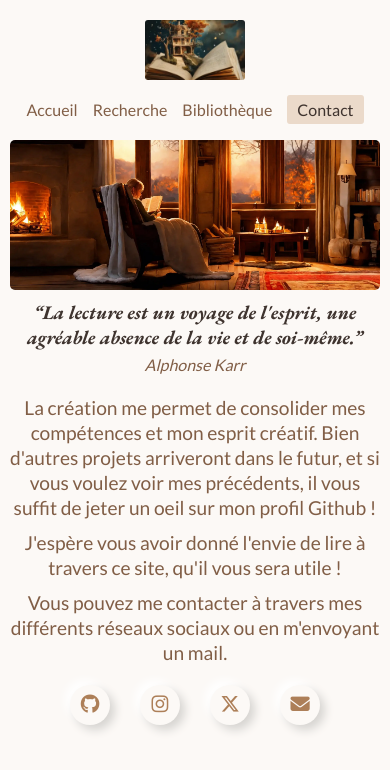
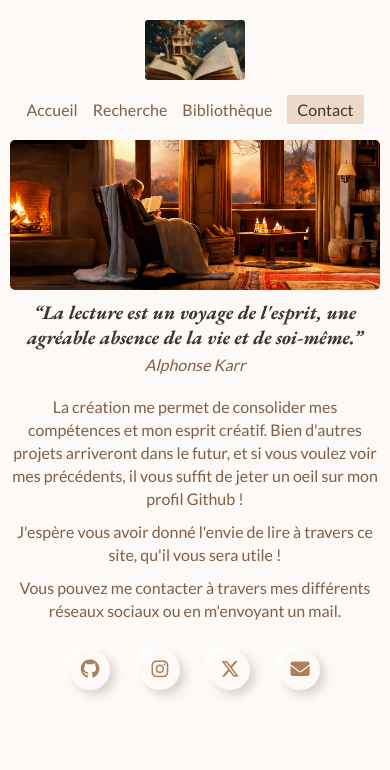
Before and after one commit to AlexDDevv/My-library, a React (Vite) app: page /contact in a window 390 px wide. Shown: the top 770 px of the page. Built offline with nearby package versions, Linux system fonts and the light colour scheme; no server answers.

Commit message:
add responsive for contact, modif for home and change quotes order

```diff
--- a/src/assets/sass/components/Banner/_banner.scss
+++ b/src/assets/sass/components/Banner/_banner.scss
@@ -1,10 +1,9 @@
 .banner {
     height: max(200px, 15vw);
-    margin-bottom: 20px;
+    margin-bottom: 10px;
 
     @media screen and (max-width: 768px) {
         height: max(150px, 26vw);
-        margin-bottom: 10px;
     }
     @media screen and (max-width: 375px) {
         height: 125px;
--- a/src/assets/sass/components/Contact/_contact.scss
+++ b/src/assets/sass/components/Contact/_contact.scss
@@ -1,5 +1,6 @@
 .contact-content {
     text-align: center;
+    margin-bottom: 8px;
 
     .contact-me {
         @include center;
@@ -13,6 +14,11 @@
             font-family: $body-font;
             font-size: 1.2rem;
             line-height: 25px;
+
+            @media screen and (max-width: 768px) {
+                font-size: 1rem;
+                line-height: 23px;
+            }
         }
     }
 }
--- a/src/assets/sass/components/Quotes/_quotes.scss
+++ b/src/assets/sass/components/Quotes/_quotes.scss
@@ -1,12 +1,6 @@
 .title-quote {
-    margin-bottom: 50px;
+    margin-bottom: 30px;
 
-    @media screen and (max-width: 1024px) {
-        margin-bottom: 40px;
-    }
-    @media screen and (max-width: 768px) {
-        margin-bottom: 30px;
-    }
     @media screen and (max-width: 425px) {
         margin-bottom: 20px;
     }
--- a/src/assets/sass/components/_container.scss
+++ b/src/assets/sass/components/_container.scss
@@ -3,6 +3,7 @@
     display: flex;
     flex-direction: column;
     justify-content: space-between;
+    gap: 10px;
     padding: 20px 30px;
 
     @media screen and (max-width: 1024px) {
```
